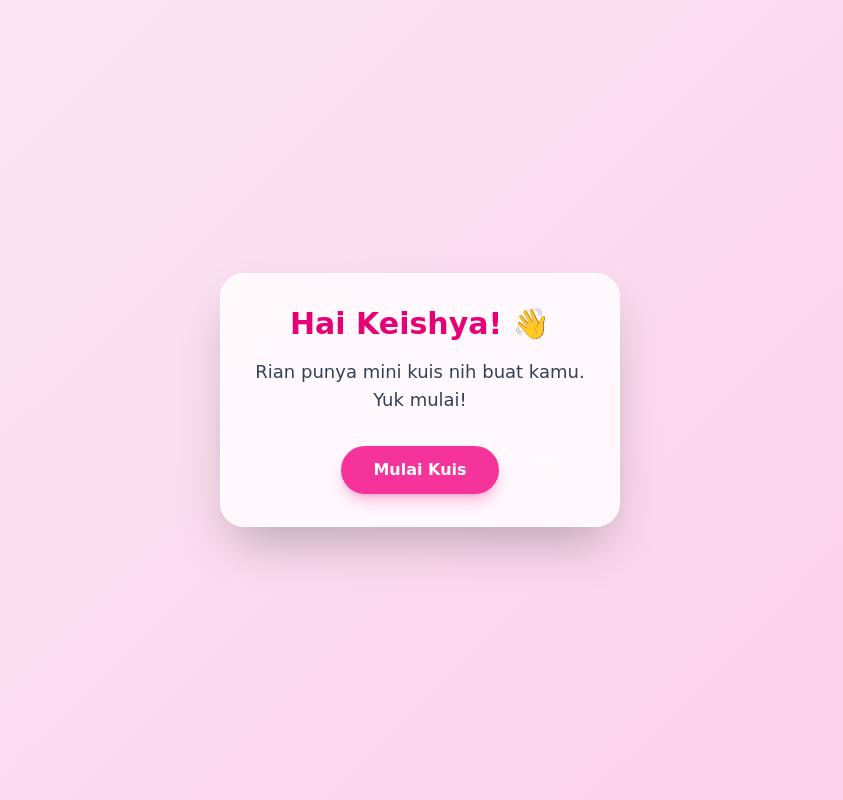
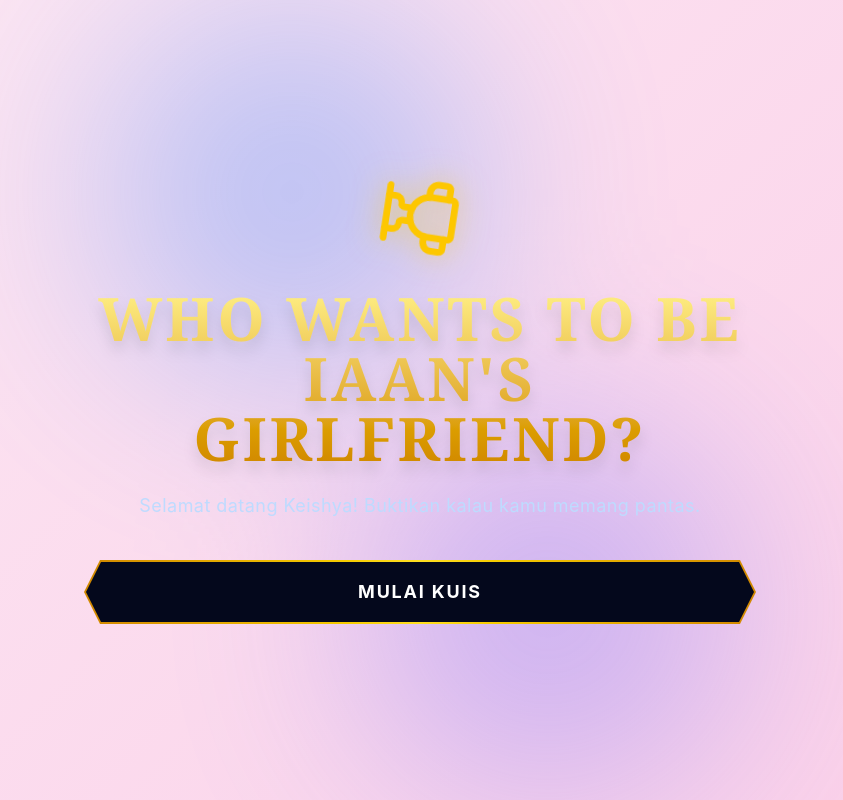
Before and after one commit to muhamadadrian210-debug/kuis-untuk-keishya, a React (Vite) app: page / in a window 1280 px wide. Shown: the whole page, without its empty margins (220-1063 px from the left). Built offline with nearby package versions, Linux system fonts and the light colour scheme.

Commit message:
Update UX: Redesign into Who Wants to Be a Millionaire theme

```diff
--- a/src/App.tsx
+++ b/src/App.tsx
@@ -1,12 +1,12 @@
-import { useState } from 'react';
+import { useState, useEffect } from 'react';
 import { motion, AnimatePresence } from 'framer-motion';
-import { Heart } from 'lucide-react';
+import { Heart, Trophy, Sparkles } from 'lucide-react';
 
 const questions = [
   {
     q: "Siapa cowok yang lagi dekat sama kamu sekarang? (Ayo jujur!)",
-    options: ["Reza Rahadian", "Jefri Nichol", "Muhamad Adrian", "Angga Yunanda"],
-    correctIndex: 2
+    options: ["Reza Rahadian", "Muhamad Adrian", "Jefri Nichol", "Angga Yunanda"],
+    correctIndex: 1
   },
   {
     q: "Makanan yang paling sering bikin kita bingung pas mau jalan?",
@@ -20,9 +20,11 @@ const questions = [
   }
 ];
 
+const letters = ['A', 'B', 'C', 'D'];
+
 function Confetti() {
   return (
-    <div className="absolute inset-0 pointer-events-none overflow-hidden">
+    <div className="absolute inset-0 pointer-events-none overflow-hidden z-50">
       {[...Array(50)].map((_, i) => (
         <motion.div
           key={i}
@@ -38,19 +40,65 @@ function Confetti() {
   );
 }
 
+// Millionaire style hexagonal button
+function HexagonButton({ children, className = "", onClick, onHoverStart, style }: any) {
+  return (
+    <motion.button
+      onClick={onClick}
+      onHoverStart={onHoverStart}
+      style={style}
+      className={`relative w-full group active:scale-95 transition-transform ${className}`}
+    >
+      {/* Outer Gold Border */}
+      <div
+        className="w-full bg-gradient-to-r from-yellow-600 via-yellow-300 to-yellow-600 p-[2px]"
+        style={{ clipPath: 'polygon(1rem 0%, calc(100% - 1rem) 0%, 100% 50%, calc(100% - 1rem) 100%, 1rem 100%, 0% 50%)' }}
+      >
+        {/* Inner Dark Blue Button */}
+        <div
+          className="w-full bg-[#04081c] group-hover:bg-[#1a2c79] transition-colors flex items-center px-4 md:px-6 py-4"
+          style={{ clipPath: 'polygon(calc(1rem - 1px) 0%, calc(100% - calc(1rem - 1px)) 0%, 100% 50%, calc(100% - calc(1rem - 1px)) 100%, calc(1rem - 1px) 100%, 0% 50%)' }}
+        >
+          {children}
+        </div>
+      </div>
+    </motion.button>
+  );
+}
+
 function App() {
   const [step, setStep] = useState(-1);
-  const [noPosition, setNoPosition] = useState({ x: 0, y: 0 });
+  const [noPositions, setNoPositions] = useState<{ [key: number]: { x: number, y: number } }>({});
   const [showConfetti, setShowConfetti] = useState(false);
+  const [selectedOption, setSelectedOption] = useState<number | null>(null);
 
-  const moveNoButton = () => {
+  const moveNoButton = (index: number) => {
+    // Generate random position for the running button within constraints
     const x = Math.random() * 200 - 100;
-    const y = Math.random() * 200 - 100;
-    setNoPosition({ x, y });
+    const y = Math.random() * 250 - 150;
+    setNoPositions(prev => ({ ...prev, [index]: { x, y } }));
+  };
+
+  const handleSelect = (index: number, isWrongTrick: boolean) => {
+    if (isWrongTrick) return; // Prevent click on trick buttons
+
+    // Flash effect simulation (1 second)
+    setSelectedOption(index);
+    setTimeout(() => {
+      setSelectedOption(null);
+      setStep(step + 1);
+    }, 1000);
   };
 
   return (
-    <div className="w-full max-w-md mx-auto min-h-screen flex flex-col items-center justify-center p-6 relative">
+    <div className="w-full min-h-screen bg-[radial-gradient(ellipse_at_center,_var(--tw-gradient-stops))] from-blue-900 via-[#03061A] to-black flex flex-col items-center justify-center p-4 relative overflow-hidden font-sans">
+
+      {/* Background ambient lights */}
+      <div className="absolute inset-0 pointer-events-none opacity-30">
+        <div className="absolute top-0 left-1/4 w-96 h-96 bg-blue-500 rounded-full mix-blend-screen filter blur-[100px]"></div>
+        <div className="absolute bottom-0 right-1/4 w-96 h-96 bg-indigo-500 rounded-full mix-blend-screen filter blur-[100px]"></div>
+      </div>
+
       {showConfetti && <Confetti />}
 
       <AnimatePresence mode="wait">
@@ -59,51 +107,71 @@ function App() {
             key="intro"
             initial={{ opacity: 0, scale: 0.8 }}
             animate={{ opacity: 1, scale: 1 }}
-            exit={{ opacity: 0, y: -50 }}
-            className="bg-white/80 backdrop-blur-xl p-8 rounded-3xl shadow-2xl text-center border border-white"
+            exit={{ opacity: 0, y: -50, scale: 1.2 }}
+            className="text-center z-10 max-w-2xl w-full flex flex-col items-center"
           >
-            <h1 className="text-3xl font-bold text-pink-600 mb-4">Hai Keishya! 👋</h1>
-            <p className="text-slate-700 mb-8 text-lg">Rian punya mini kuis nih buat kamu. Yuk mulai!</p>
-            <button
-              onClick={() => setStep(0)}
-              className="bg-pink-500 hover:bg-pink-600 text-white font-bold py-3 px-8 rounded-full shadow-lg shadow-pink-500/30 transition-transform active:scale-95"
+            <motion.div
+              animate={{ rotate: 360 }}
+              transition={{ duration: 20, repeat: Infinity, ease: "linear" }}
+              className="mb-8"
             >
-              Mulai Kuis
-            </button>
+              <Trophy className="text-yellow-400 drop-shadow-[0_0_15px_rgba(250,204,21,0.6)]" size={80} />
+            </motion.div>
+            <h1 className="text-4xl md:text-6xl font-extrabold text-transparent bg-clip-text bg-gradient-to-b from-yellow-200 to-yellow-600 mb-6 drop-shadow-xl font-serif text-center uppercase tracking-wider">
+              Who Wants to Be<br/>Iaan's Girlfriend?
+            </h1>
+            <p className="text-blue-200 mb-10 text-lg tracking-wide">
+              Selamat datang Keishya! Buktikan kalau kamu memang pantas.
+            </p>
+            <HexagonButton onClick={() => setStep(0)} className="w-64 mx-auto">
+              <span className="w-full text-center text-white font-bold text-lg tracking-widest">MULAI KUIS</span>
+            </HexagonButton>
           </motion.div>
         )}
 
         {step >= 0 && step < questions.length && (
           <motion.div
             key={`q-${step}`}
-            initial={{ opacity: 0, x: 50 }}
-            animate={{ opacity: 1, x: 0 }}
-            exit={{ opacity: 0, x: -50 }}
-            className="bg-white/80 backdrop-blur-xl p-8 rounded-3xl shadow-2xl w-full border border-white"
+            initial={{ opacity: 0, scale: 0.9 }}
+            animate={{ opacity: 1, scale: 1 }}
+            exit={{ opacity: 0, scale: 1.1 }}
+            className="w-full max-w-4xl z-10 flex flex-col items-center"
           >
-            <div className="text-pink-400 font-bold mb-2 text-sm uppercase tracking-wider">Pertanyaan {step + 1} dari 3</div>
-            <h2 className="text-2xl font-bold text-slate-800 mb-6 leading-tight">{questions[step].q}</h2>
-            <div className="flex flex-col gap-3 relative h-[300px]">
+            {/* Question Display */}
+            <div className="w-full bg-gradient-to-r from-yellow-600 via-yellow-300 to-yellow-600 p-[2px] mb-12 shadow-[0_0_30px_rgba(250,204,21,0.2)]" style={{ clipPath: 'polygon(2rem 0%, calc(100% - 2rem) 0%, 100% 50%, calc(100% - 2rem) 100%, 2rem 100%, 0% 50%)' }}>
+              <div className="w-full bg-[#020513] text-center px-12 py-8 min-h-[120px] flex items-center justify-center relative overflow-hidden" style={{ clipPath: 'polygon(calc(2rem - 1px) 0%, calc(100% - calc(2rem - 1px)) 0%, 100% 50%, calc(100% - calc(2rem - 1px)) 100%, calc(2rem - 1px) 100%, 0% 50%)' }}>
+                <div className="absolute top-0 w-full h-1 bg-gradient-to-r from-transparent via-blue-500 to-transparent opacity-50"></div>
+                <h2 className="text-xl md:text-3xl font-bold text-white leading-relaxed z-10">
+                  {questions[step].q}
+                </h2>
+              </div>
+            </div>
+
+            {/* Options Grid */}
+            <div className="grid grid-cols-1 md:grid-cols-2 gap-x-8 gap-y-4 w-full relative min-h-[300px] md:min-h-0">
               {questions[step].options.map((opt, i) => {
                 const isWrongTrick = step === 0 && i !== questions[step].correctIndex;
+                const isSelected = selectedOption === i;
+                const isCorrect = selectedOption !== null && i === questions[step].correctIndex;
+
+                let btnClass = "";
+                if (isSelected && !isCorrect) btnClass = "bg-orange-600 !important"; // Flashing selection
+                if (isSelected && isCorrect) btnClass = "bg-green-600 !important"; // Correct flash
+
+                const pos = noPositions[i] || { x: 0, y: 0 };
+
                 return (
-                  <motion.button
-                    key={i}
-                    onClick={() => {
-                      if (!isWrongTrick) setStep(step + 1);
-                    }}
-                    onHoverStart={(e) => {
-                      if (isWrongTrick) {
-                        const btn = e.target as HTMLElement;
-                        btn.style.position = 'absolute';
-                        btn.style.left = `${Math.random() * 60}%`;
-                        btn.style.top = `${Math.random() * 80}%`;
-                      }
-                    }}
-                    className={`bg-pink-50 hover:bg-pink-100 text-pink-700 font-semibold py-4 px-6 rounded-2xl border border-pink-200 transition-colors text-left active:scale-[0.98] ${isWrongTrick ? 'z-20' : 'w-full relative z-10'}`}
-                  >
-                    {opt}
-                  </motion.button>
+                  <div key={i} className={`w-full ${isWrongTrick ? 'absolute md:relative' : 'relative'} z-10`} style={isWrongTrick ? { transform: `translate(${pos.x}px, ${pos.y}px)`, transition: 'transform 0.2s ease-out' } : {}}>
+                    <HexagonButton
+                      onClick={() => handleSelect(i, isWrongTrick)}
+                      onHoverStart={() => { if (isWrongTrick) moveNoButton(i); }}
+                    >
+                      <div className={`w-full flex items-center gap-4 ${btnClass} transition-colors duration-200`}>
+                        <span className="text-orange-400 font-bold text-xl drop-shadow-md">{letters[i]}:</span>
+                        <span className="text-white text-lg md:text-xl">{opt}</span>
+                      </div>
+                    </HexagonButton>
+                  </div>
                 );
               })}
             </div>
@@ -116,17 +184,16 @@ function App() {
             initial={{ opacity: 0, scale: 0.8 }}
             animate={{ opacity: 1, scale: 1 }}
             exit={{ opacity: 0, scale: 1.2 }}
-            className="bg-white/80 backdrop-blur-xl p-8 rounded-3xl shadow-2xl text-center border border-white"
+            className="text-center z-10 max-w-2xl w-full flex flex-col items-center"
           >
-            <div className="text-6xl mb-4">🎉</div>
-            <h1 className="text-3xl font-bold text-slate-800 mb-2">Skor Kamu: 100!</h1>
-            <p className="text-pink-600 font-semibold text-lg mb-8">Karena kamu bener semua, ada hadiah spesial buat kamu...</p>
-            <button
-              onClick={() => setStep(step + 1)}
-              className="bg-pink-500 hover:bg-pink-600 text-white font-bold py-3 px-8 rounded-full shadow-lg shadow-pink-500/30 transition-transform active:scale-95"
-            >
-              Buka Hadiah 🎁
-            </button>
+            <div className="text-6xl mb-6">🏆</div>
+            <h1 className="text-3xl md:text-5xl font-bold text-transparent bg-clip-text bg-gradient-to-b from-yellow-200 to-yellow-600 mb-4 drop-shadow-xl font-serif">
+              SKOR: Rp 1.000.000.000,-
+            </h1>
+            <p className="text-blue-200 mb-10 text-lg">Kamu berhasil memenangkan hadiah utama yang tak ternilai harganya...</p>
+            <HexagonButton onClick={() => setStep(step + 1)} className="w-64 mx-auto">
+              <span className="w-full flex items-center justify-center gap-2 text-white font-bold text-lg tracking-widest"><Sparkles size={20}/> KLAIM HADIAH</span>
+            </HexagonButton>
           </motion.div>
         )}
 
@@ -135,39 +202,45 @@ function App() {
             key="confession"
             initial={{ opacity: 0 }}
             animate={{ opacity: 1 }}
-            className="bg-white/90 backdrop-blur-xl p-10 rounded-3xl shadow-2xl text-center border border-white w-full max-w-sm relative z-10"
+            className="w-full max-w-2xl z-10 flex flex-col items-center"
           >
             {showConfetti ? (
-              <motion.div initial={{ scale: 0 }} animate={{ scale: 1 }}>
-                <Heart className="mx-auto text-pink-500 fill-pink-500 mb-4" size={64} />
-                <h1 className="text-3xl font-bold text-pink-600 mb-2">Yayyy! I Love You! ❤️</h1>
-                <p className="text-slate-700">You are officially mine now, Keishya.</p>
+              <motion.div initial={{ scale: 0 }} animate={{ scale: 1 }} className="text-center">
+                <Heart className="mx-auto text-pink-500 fill-pink-500 mb-6 drop-shadow-[0_0_30px_rgba(236,72,153,0.8)]" size={100} />
+                <h1 className="text-4xl md:text-6xl font-bold text-white mb-4 drop-shadow-lg">Yayyy! I Love You! ❤️</h1>
+                <p className="text-blue-200 text-xl">You are officially mine now, Keishya.</p>
               </motion.div>
             ) : (
-              <>
-                <Heart className="mx-auto text-pink-500 mb-6" size={48} />
-                <h1 className="text-3xl font-bold text-slate-800 mb-4 leading-tight">Will you be my girlfriend?</h1>
-                <p className="text-slate-600 mb-10">Iaan beneran sayang banget sama Keishya. Mau kan?</p>
+              <div className="w-full flex flex-col items-center">
+                <Heart className="text-pink-500 fill-pink-500/20 mb-8 animate-pulse drop-shadow-[0_0_15px_rgba(236,72,153,0.6)]" size={64} />
 
-                <div className="flex justify-center gap-6 relative h-16">
-                  <button
-                    onClick={() => setShowConfetti(true)}
-                    className="bg-pink-500 hover:bg-pink-600 text-white font-bold py-3 px-8 rounded-full shadow-lg transition-transform active:scale-95 z-20"
+                <div className="w-full bg-gradient-to-r from-pink-600 via-pink-400 to-pink-600 p-[2px] mb-12 shadow-[0_0_30px_rgba(236,72,153,0.4)]" style={{ clipPath: 'polygon(2rem 0%, calc(100% - 2rem) 0%, 100% 50%, calc(100% - 2rem) 100%, 2rem 100%, 0% 50%)' }}>
+                  <div className="w-full bg-[#020513] text-center px-6 py-10 flex flex-col items-center justify-center relative overflow-hidden" style={{ clipPath: 'polygon(calc(2rem - 1px) 0%, calc(100% - calc(2rem - 1px)) 0%, 100% 50%, calc(100% - calc(2rem - 1px)) 100%, calc(2rem - 1px) 100%, 0% 50%)' }}>
+                    <h1 className="text-2xl md:text-4xl font-bold text-white mb-4 leading-tight">Will you be my girlfriend?</h1>
+                    <p className="text-pink-200">Iaan beneran sayang banget sama Keishya. Mau kan?</p>
+                  </div>
+                </div>
+
+                <div className="flex justify-center gap-4 w-full px-4 relative h-32 md:h-20">
+                  <div className="w-1/2 md:w-64 relative z-20">
+                    <HexagonButton onClick={() => setShowConfetti(true)}>
+                      <span className="w-full text-center text-white font-bold text-xl">MAU ❤️</span>
+                    </HexagonButton>
+                  </div>
+
+                  <div
+                    className="w-1/2 md:w-64 absolute right-4 md:right-1/2 md:-mr-32 z-10"
+                    style={{ transform: `translate(${noPositions[99]?.x || 0}px, ${noPositions[99]?.y || 0}px)`, transition: 'transform 0.2s ease-out' }}
                   >
-                    MAU ❤️
-                  </button>
-
-                  <motion.button
-                    animate={{ x: noPosition.x, y: noPosition.y }}
-                    onHoverStart={moveNoButton}
-                    onClick={moveNoButton}
-                    className="bg-slate-200 hover:bg-slate-300 text-slate-600 font-bold py-3 px-8 rounded-full absolute z-10"
-                    style={{ left: '60%' }}
-                  >
-                    NGGAK
-                  </motion.button>
+                    <HexagonButton
+                      onHoverStart={() => moveNoButton(99)}
+                      onClick={() => moveNoButton(99)}
+                    >
+                      <span className="w-full text-center text-white/50 font-bold text-xl">NGGAK</span>
+                    </HexagonButton>
+                  </div>
                 </div>
-              </>
+              </div>
             )}
           </motion.div>
         )}
```
